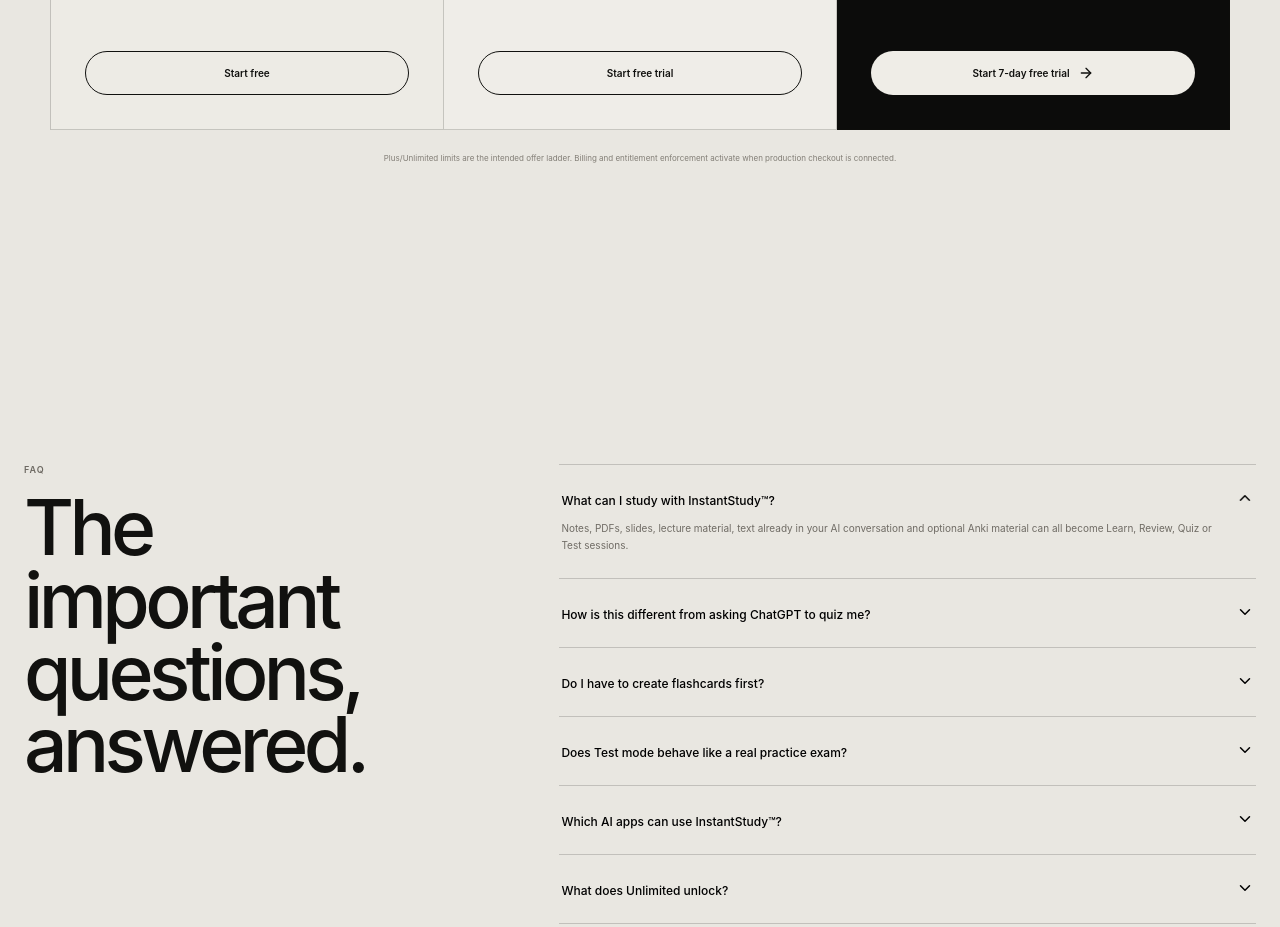
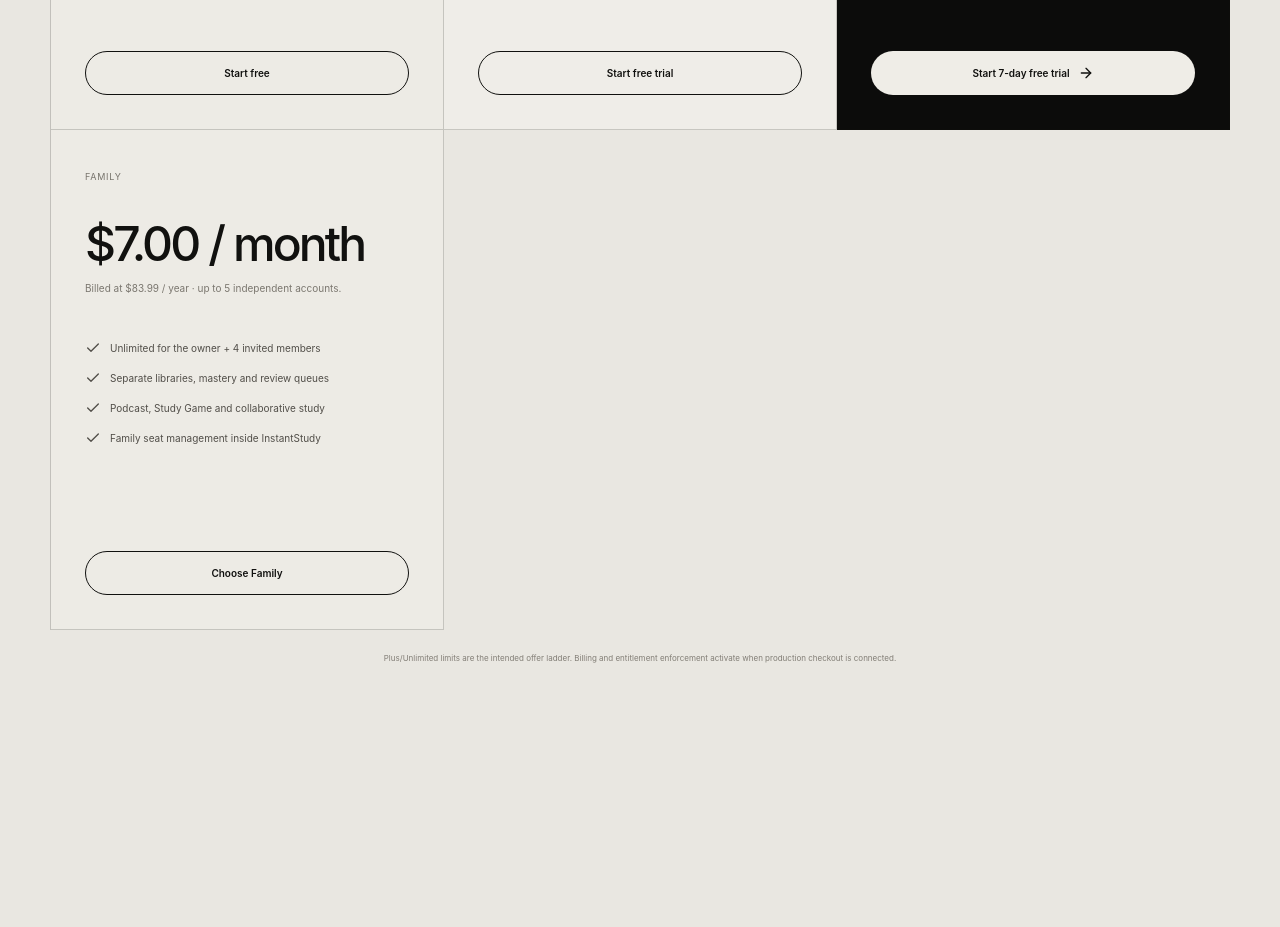
Before and after one commit to raphaelribeirob/InstantStudy, a React (Vite) app in the folder apps/web/: page / in a window 1280 px wide. Shown: the part 8300-9227 px from the top of the page. Built offline with nearby package versions, Linux system fonts and the light colour scheme; no server answers.

Commit message:
feat(family): add Family plan to InstantStudy pricing

```diff
--- a/apps/web/src/App.tsx
+++ b/apps/web/src/App.tsx
@@ -487,6 +487,33 @@ function Pricing() {
             <ArrowRight size={16} />
           </a>
         </article>
+
+        <article className="pricing-card family-card">
+          <div>
+            <span className="plan-name">Family</span>
+            <h3>$7.00 / month</h3>
+            <p>Billed at $83.99 / year · up to 5 independent accounts.</p>
+          </div>
+          <ul>
+            <li><Check size={16} /> Unlimited for the owner + 4 invited members</li>
+            <li><Check size={16} /> Separate libraries, mastery and review queues</li>
+            <li><Check size={16} /> Podcast, Study Game and collaborative study</li>
+            <li><Check size={16} /> Family seat management inside InstantStudy</li>
+          </ul>
+          <a
+            className="plan-button secondary-plan"
+            href="#connect"
+            onClick={(click) => {
+              if (!instantBillingConfigured()) return;
+              click.preventDefault();
+              void openInstantStudyCheckout("family", true).catch(() => {
+                window.location.hash = "connect";
+              });
+            }}
+          >
+            Choose Family
+          </a>
+        </article>
       </div>
 
       <p className="pricing-disclosure">
```
